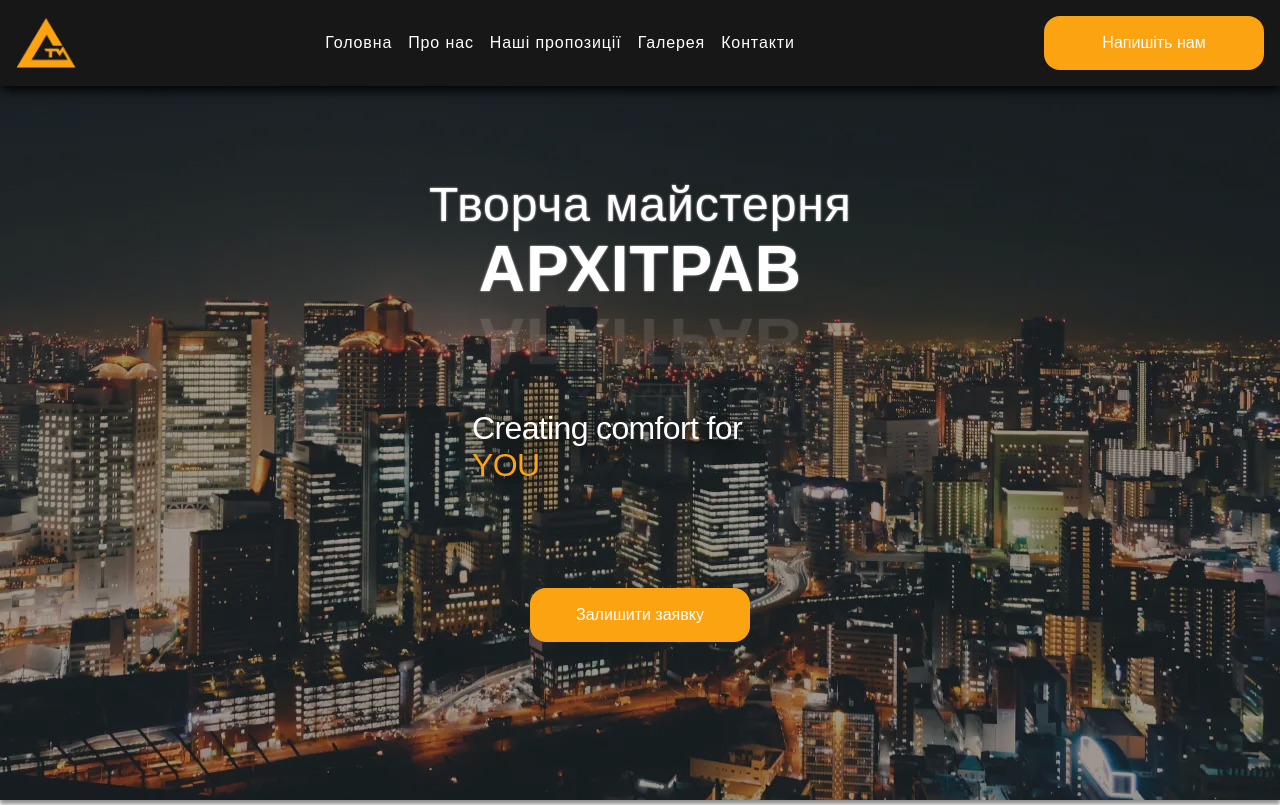
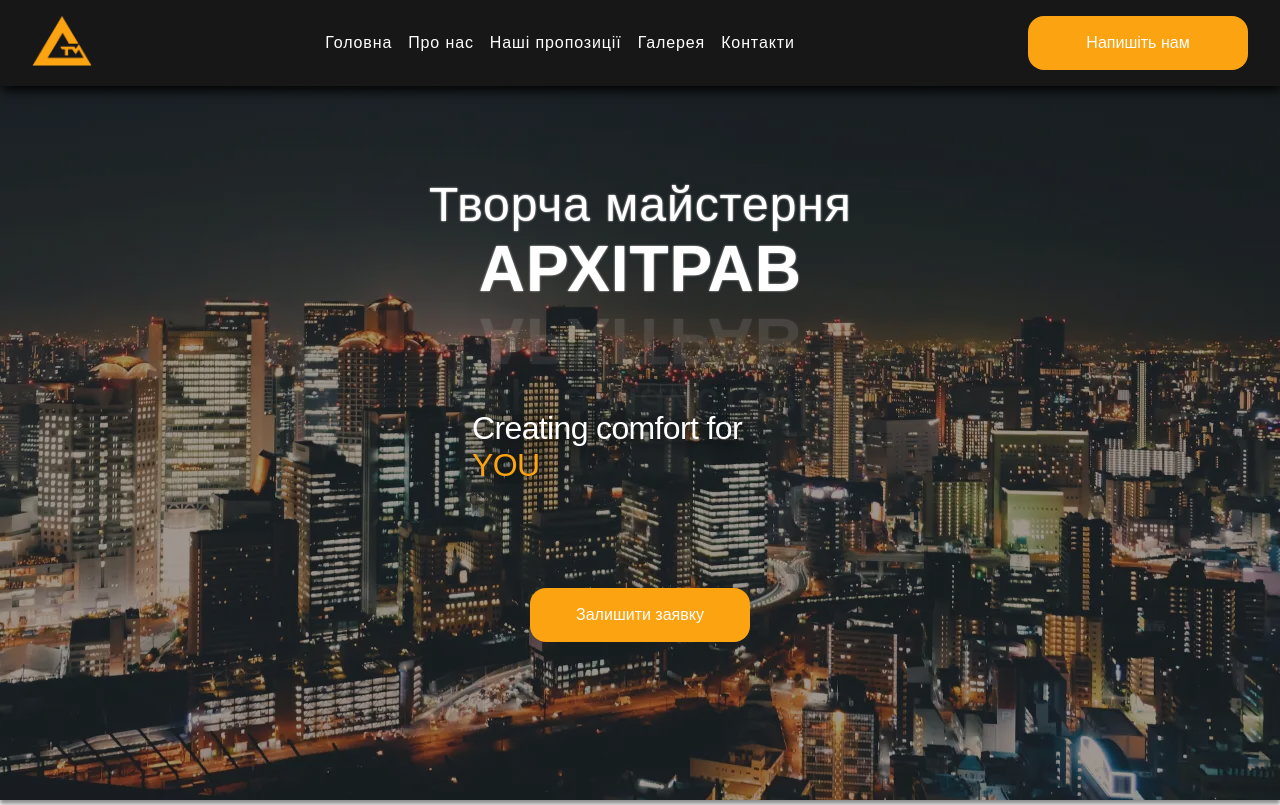
Before and after one commit to NatalaBoiko/architrave, a Next.js app: page / in a window 1280 px wide. Shown: the top 805 px of the page. Built offline with nearby package versions, Linux system fonts and the light colour scheme; a web font is replaced by a local one.

Commit message:
logo-link & laptop header side padding to 32px

```diff
--- a/src/components/Header/Header.jsx
+++ b/src/components/Header/Header.jsx
@@ -8,6 +8,8 @@ import { HeaderLinks } from "./HeaderLinks/HeaderLinks";
 import Button from "../Button/Button";
 import { HeaderMenuBtn } from "./HeaderMenuBtn/HeaderMenuBtn";
 import { SiteContext } from "@/context/SiteContext";
+import Link from "next/link";
+import { handleScroll } from "@/helpers/handleScroll";
 
 const Header = () => {
   const { setModalVisible, setModalBackdrop } = useContext(SiteContext);
@@ -24,6 +26,7 @@ const Header = () => {
     <header className={styles.header}>
       <HeaderMenuBtn />
 
+      <Link href="#hero" scroll={false} onClick={handleScroll}>
         <Image
           src="/logo.png"
           width={60}
@@ -31,6 +34,7 @@ const Header = () => {
           alt="logo"
           className={styles.logo}
         />
+      </Link>
 
       <HeaderLinks />
       <Button
--- a/src/components/Header/Header.module.scss
+++ b/src/components/Header/Header.module.scss
@@ -14,6 +14,10 @@
 
   @media screen and (max-width: 900px) {
     background-color: transparent;
+  }
+
+  @media screen and (min-width: 1025px) {
+    padding: 16px 32px;
   }
 }
 
```
Lines whose indentation alone changed are shown as unchanged.
